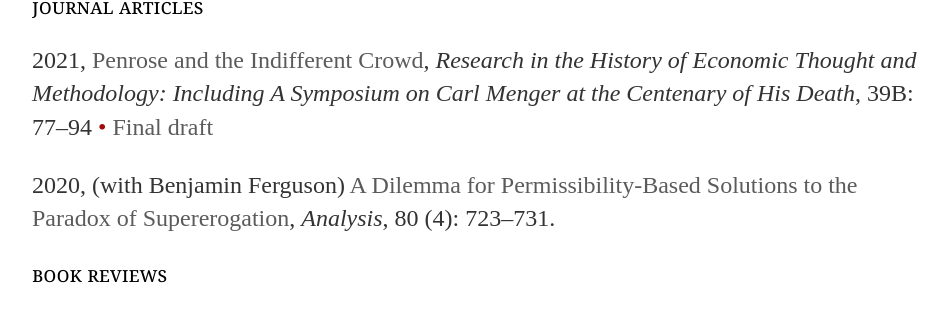
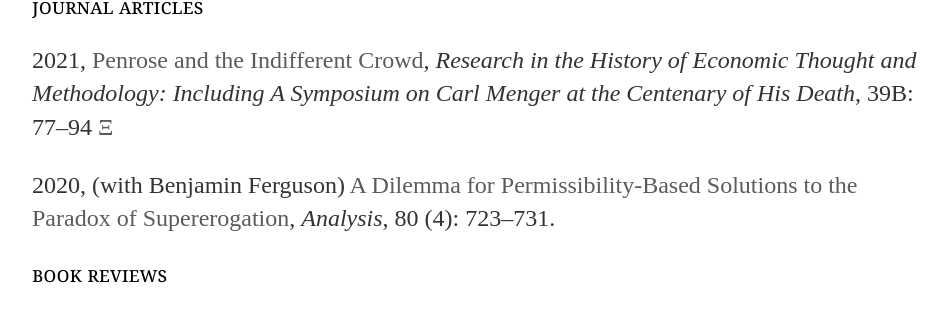
Before and after one commit to uzunovam/uzunovam, a Jekyll site: the page built from writing/index.html, in a window 1280 px wide. Shown: the part 117-426 px from the top of the page, without its empty margins (160-1108 px from the left). Built offline with Jekyll 4.4.1, drawn with Linux system fonts in a browser that asks for light colours.

Commit message:
Update index.html

```diff
--- a/writing/index.html
+++ b/writing/index.html
@@ -4,7 +4,7 @@
 ---
 <div class="blurb">
 	<section>journal articles</section>
-	<p>2021, <a href="https://doi.org/10.1108/S0743-41542021000039B006">Penrose and the Indifferent Crowd</a>, <cite>Research in the History of Economic Thought and Methodology: Including A Symposium on Carl Menger at the Centenary of His Death</cite>, 39B: 77–94 <bullet>&#8226;</bullet> <a href="/files/Marina Uzunova - Penrose and the Indifferent Crowd.pdf">Final draft</a></p>
+	<p>2021, <a href="https://doi.org/10.1108/S0743-41542021000039B006">Penrose and the Indifferent Crowd</a>, <cite>Research in the History of Economic Thought and Methodology: Including A Symposium on Carl Menger at the Centenary of His Death</cite>, 39B: 77–94 <bullet><a href="/files/Marina Uzunova - Penrose and the Indifferent Crowd.pdf">&Xi;</a></bullet></p>
 	<p>2020, (with Benjamin Ferguson) <a href="https://doi.org/10.1093/analys/anaa033">A Dilemma for Permissibility-Based Solutions to the Paradox of Supererogation</a>, <cite>Analysis</cite>, 80 (4): 723–731.</p>
 	<section>book reviews</section>
 	<p>forthcoming, Review of Daniel Halliday's <cite>The Inheritance of Wealth: Justice, Equality, and the Right to Bequeth</cite>, <cite>Journal of Moral Philosophy</cite>.</p>
```
